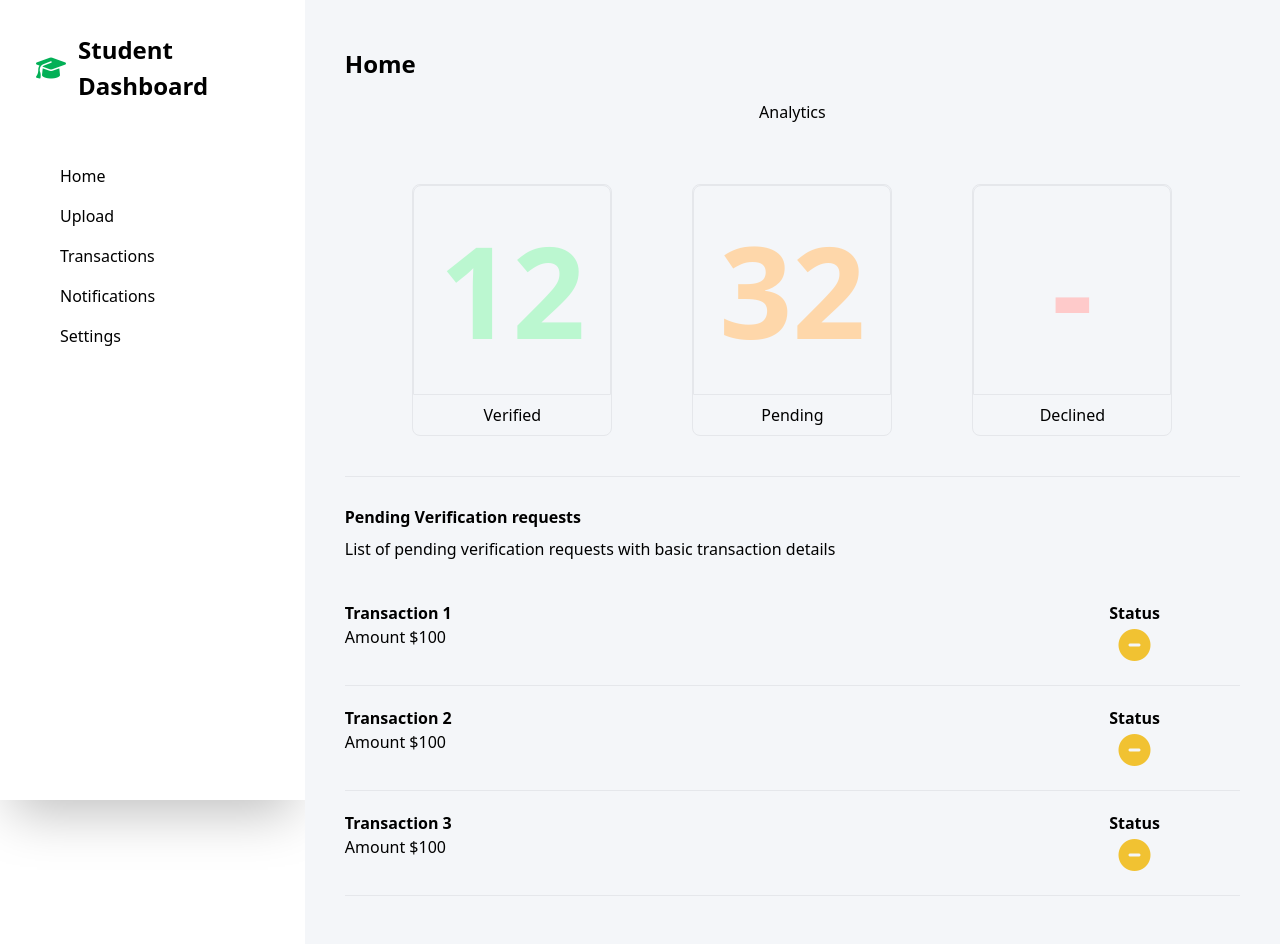
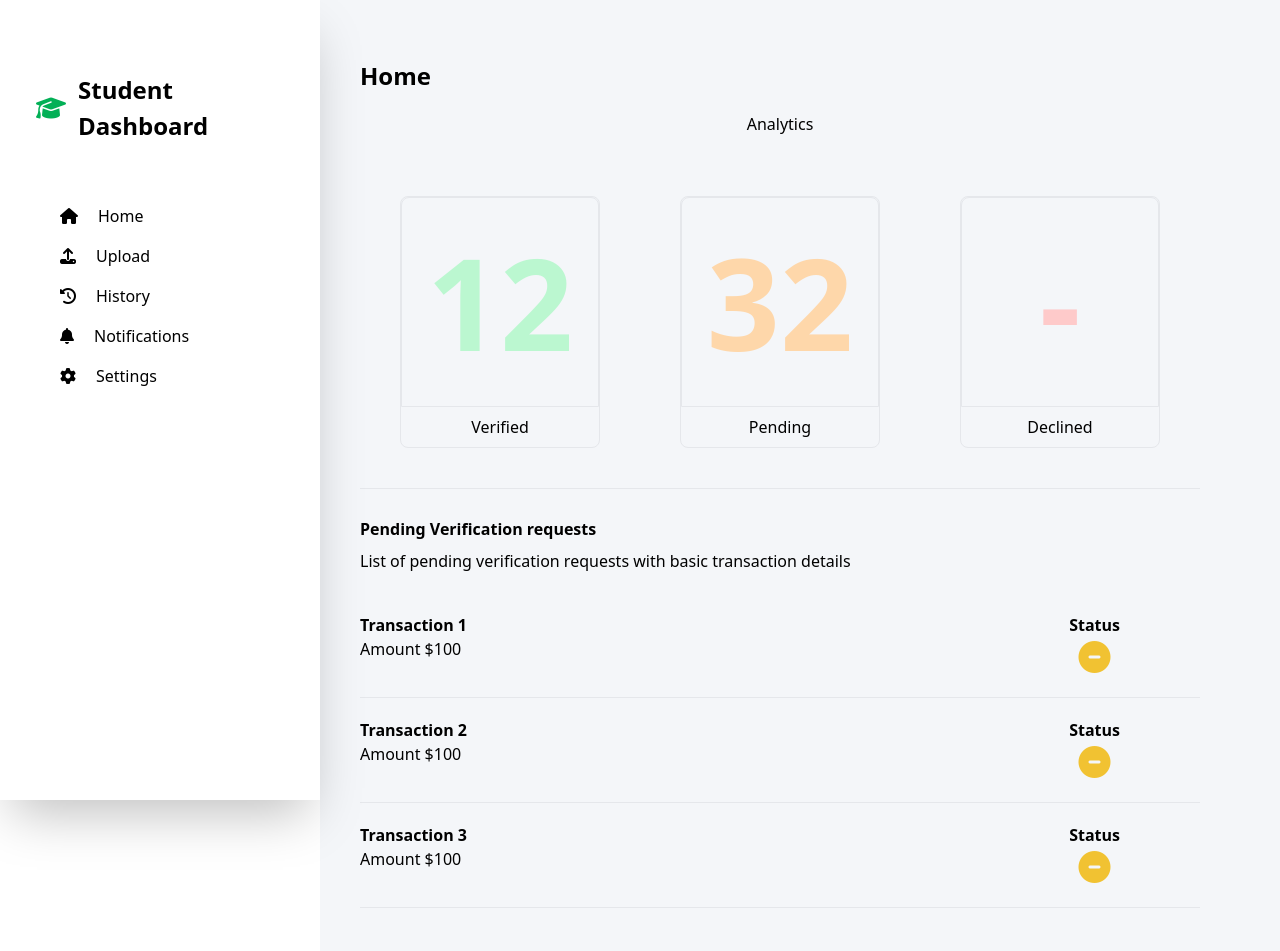
Before and after one commit to Orijadribo/Final_Year, a website: page pages/student/home.html in a window 1280 px wide. Drawn offline with Linux system fonts and the light colour scheme.

Commit message:
Icons and some responsiveness

```diff
--- a/pages/student/home.html
+++ b/pages/student/home.html
@@ -36,14 +36,16 @@
 
       <!-- Sidebar section -->
 
-      <div class="w-[400px] h-screen bg-[#FFFFF] hidden md:block shadow-2xl">
+      <div id="sideBar" class="md:w-[25%] h-full bg-white hidden md:block shadow-2xl top-0 left-0 fixed pt-10">
         <div class="flex gap-2 p-8 item-center justify-center">
-          <div class="p-1 flex items-center"><i class="fa-solid fa-graduation-cap fa-xl" style="color: #02b056;"></i></div>
+          <div class="p-1 flex items-center">
+            <i class="fa-solid fa-graduation-cap fa-xl" style="color: #02b056;"></i>
+          </div>
           <h1 class="font-bold text-[24px]">Student Dashboard</h1>
         </div>
 
         <!-- User profile info -->
-<!--
+        <!--
         <div class="flex flex-col items-start justify-center p-5">
           <div class="rounded-full bg-slate-500 h-20 w-20 m-2"></div>
           <h1 class="font-extrabold text-4xl">Daniel Orija</h1>
@@ -54,29 +56,55 @@
 
         <ul class="pt-5 pl-10">
           <li onclick="showElementHome()" class="py-2 px-5 cursor-pointer hover:bg-slate-200 rounded-l-xl">
-            Home
+            <div class="flex gap-5">
+              <div class=""><i class="fa-solid fa-house"></i></div>
+              Home
+            </div>
           </li>
           <li onclick="showElementUpload()" class="py-2 px-5 cursor-pointer hover:bg-slate-200 rounded-l-xl">
-            Upload
+            <div class="flex gap-5">
+              <div class=""><i class="fa-solid fa-upload"></i></div>
+              Upload
+            </div>
           </li>
           <li onclick="showElementTransactions()" class="py-2 px-5 cursor-pointer hover:bg-slate-200 rounded-l-xl">
-            Transactions
+            <div class="flex gap-5">
+              <div class=""><i class="fa-solid fa-clock-rotate-left"></i></div>
+              History
+            </div>
           </li>
           <li onclick="showElementNotifications()" class="py-2 px-5 cursor-pointer hover:bg-slate-200 rounded-l-xl">
-            Notifications
+            <div class="flex gap-5">
+              <div class=""><i class="fa-solid fa-bell"></i></div>
+              Notifications
+            </div>
           </li>
           <li onclick="showElementSettings()" class="py-2 px-5 cursor-pointer hover:bg-slate-200 rounded-l-xl">
-            Settings
+            <div class="flex gap-5">
+              <div class=""><i class="fa-solid fa-gear"></i></div>
+              Settings
+            </div>
           </li>
         </ul>
       </div>
 
       <!-- Main content area -->
 
-      <div class="w-screen pt-10 bg-[#F4F6F9]">
+      <!-- Options bar -->
+      <div class="flex items-center justify-between bg-white w-full p-2 md:hidden fixed top-0 left-0">
+        <div class="" onclick="sideBarOpen()">
+          <i class="fa-solid fa-bars fa-xl p-2"></i>
+        </div>
+        <div class="flex flex-col items-start justify-center pr-2 ">
+          <div class="rounded-full bg-slate-500 h-10 w-10 m-2"></div>
+
+        </div>
+      </div>
+      <div class="flex w-screen pt-10 bg-[#F4F6F9] md:ml-[25%]">
+
 
         <!-- Verification Queue -->
-        <div id="home" class="px-10 py-2">
+        <div id="home" class="px-5 md:px-10 py-10 md:py-5">
           <h1 class="font-bold text-2xl">Home</h1>
 
           <div class="flex flex-col items-center justify-center">
@@ -210,7 +238,7 @@
           </div>
         </div>
 
-        <!-- Transaction List -->
+        <!-- History -->
         <div id="transactions" class="hidden px-10 py-2">
           <div class="">
             <h2 class="font-bold text-2xl">History</h2>
@@ -366,6 +394,10 @@
       elementNotifications.classList.add("hidden");
       elementSettings.classList.remove("hidden");
     }
+
+    function sideBarOpen() {
+      document.getElementById("sideBar").style.display = "block";
+    }
   </script>
 </body>
 
```
Also changed, not shown: pages/index.html (+2 -2 lines), dist/output.css.
